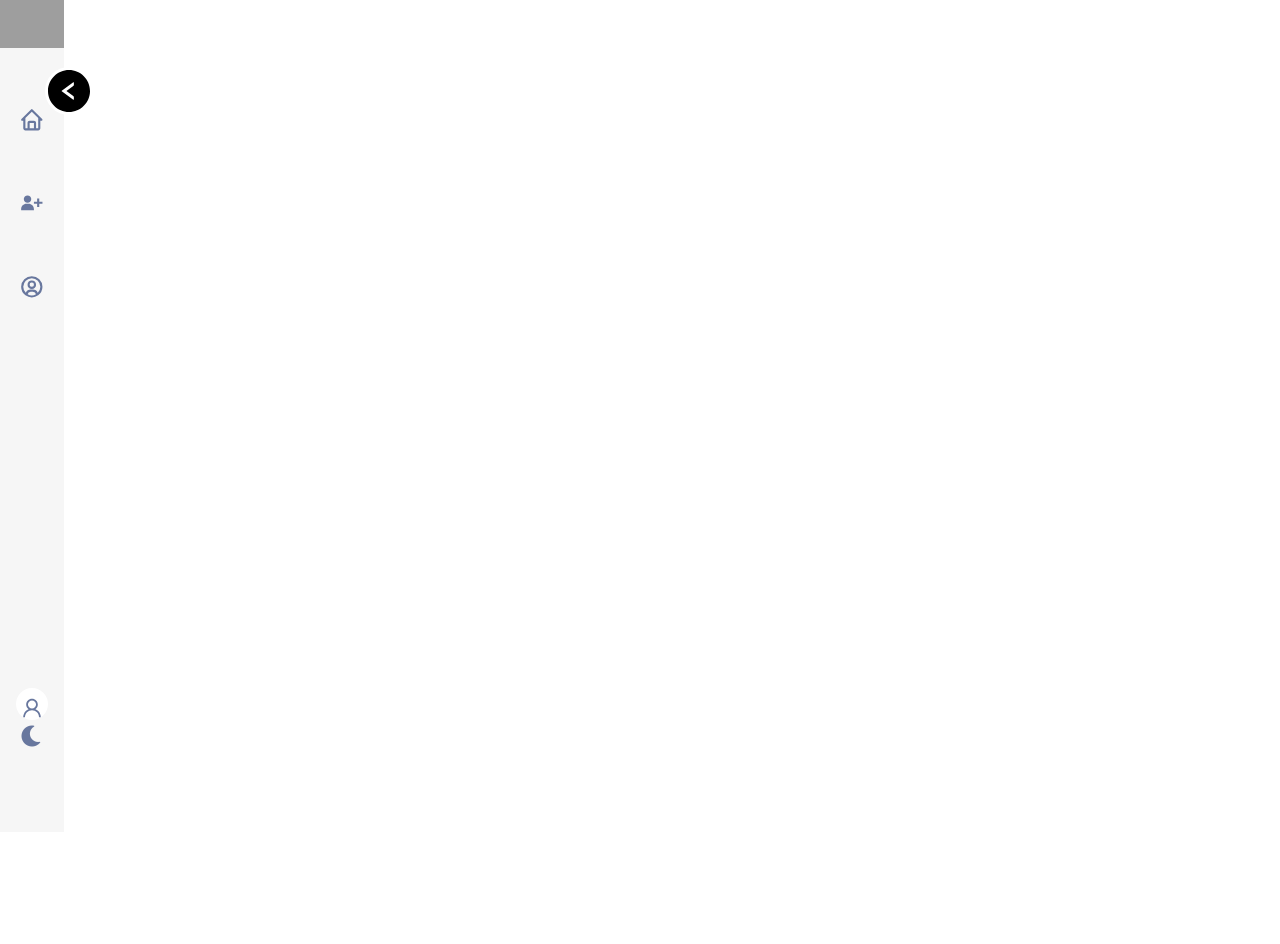
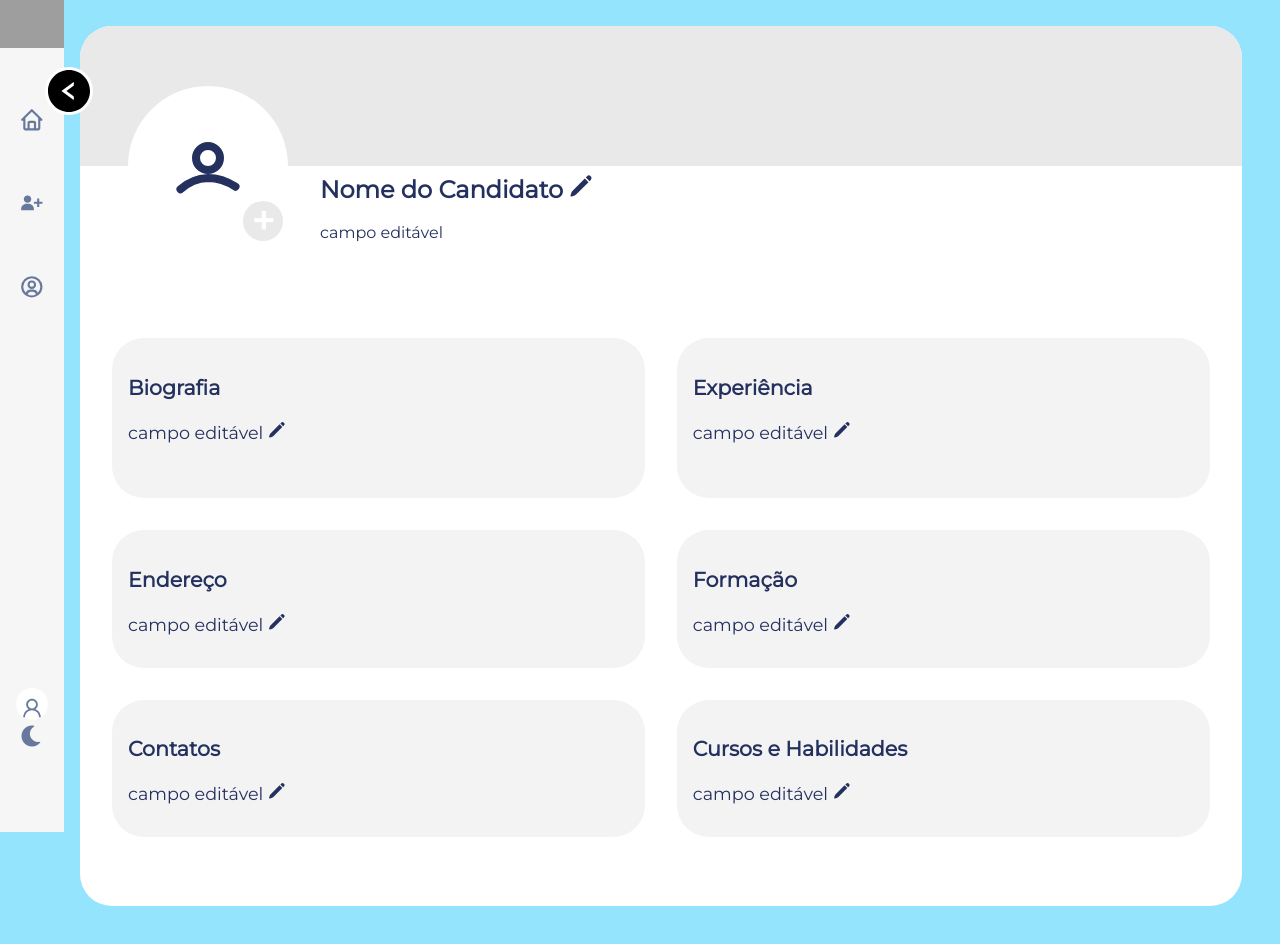
Before and after one commit to pfFabio/marica-emprego_3periodo, a React (Create React App) app: page /perfilcandidato in a window 1280 px wide. Before the commit this address had no page. Shown: the top 944 px of the page. Before the commit the page ends 800 px from the top, so only its background shows below. Built offline with nearby package versions, Linux system fonts and the light colour scheme; grey boxes are pictures that could not be loaded.

Commit message:
perfil de candidato

```diff
--- a/public/index.html
+++ b/public/index.html
@@ -10,6 +10,7 @@
       content="Web site created using create-react-app"
     />
     <link rel="stylesheet" href="https://cdnjs.cloudflare.com/ajax/libs/font-awesome/6.0.0-beta3/css/all.min.css">
+    <link rel="stylesheet" href="https://fonts.googleapis.com/css2?family=Montserrat&display=swap">
     <link rel="apple-touch-icon" href="%PUBLIC_URL%/logo192.png" />
     <!--
       manifest.json provides metadata used when your web app is installed on a
--- a/src/App.jsx
+++ b/src/App.jsx
@@ -7,6 +7,8 @@ import Main from "./components/Main";
 import CadastroEmpresa from "./components/CadastroEmpresa";
 import CadastroCandidato from "./components/CadastroCandidato";
 import Feed from "./components/Feed";
+import PerfilEmpresa from "./components/PerfilEmpresa";
+import PerfilCandidato from "./components/PerfilCandidato";
 import { lightTheme, darkTheme } from "./theme";
 import GlobalStyle from "./temaGlobal";
 
@@ -25,6 +27,8 @@ function App() {
               <Route path="/" element={<Main />} />
               <Route path="/cadastroempresa" element={<CadastroEmpresa />} />
               <Route path="/cadastrocandidato" element={<CadastroCandidato />} />
+              <Route path="/perfilempresa" element={<PerfilEmpresa />} />
+              <Route path="/perfilcandidato" element={<PerfilCandidato />} />
               <Route path="/feed" element={<Feed />} />
             </Routes>
 
--- /dev/null
+++ b/src/components/PerfilCandidato.jsx
@@ -0,0 +1,182 @@
+import styled from "styled-components";
+import {HiPencil} from "react-icons/hi2";
+
+const Container = styled.div`
+    display: flex;
+    justify-content: flex-end;
+    height: 100rem;
+    width: 100vw;
+    background-color: #94E4FE;
+    font-family: 'Montserrat', sans-serif;
+`
+
+const Content = styled.div`
+    display: flex;
+    height: 55rem;
+    background-color: #A8D0E6;
+    flex-grow: 1;
+    background-color: rgb(255, 255, 255);
+    border-radius: 2rem;
+    margin: 2% 3%;
+    margin-left: 5rem;
+    display: flex;
+    flex-direction: column;
+
+    @media(max-width:800px){
+        height: 90rem;
+    }
+  `
+
+  const Header= styled.div`
+    position: relative;
+    padding: 3rem;
+    display: flex;
+    align-items: center;
+    gap: 2rem;
+    background-color: transparent;
+    overflow: hidden;
+    padding-top: 3rem;
+    &:before {
+    content: "";
+    position: absolute;
+    top: 0;
+    left: 0;
+    width: 100%;
+    height: 50%;
+    background-color: #E9E9E9;
+    z-index: 0;
+    border-radius: 2rem 2rem 0 0;
+}
+`
+
+/*
+  .header > * {
+    position: relative;
+    z-index: 1;
+  }
+
+  .profile-pic {
+    width: 120px;
+    height: auto;
+    background-color: #c9eff8;
+    border-radius: 50%;
+  }
+*/
+const Company=styled.div`
+    padding-top: 5rem;
+    font-family: "Montserrat", sans-serif;
+`
+
+
+
+  const InfoGrid = styled.section`
+    display: grid;
+    grid: 10rem/ auto auto;
+    gap: 2rem;
+    margin-top: 2rem;
+    padding-left: 2rem;
+    padding-right: 2rem;
+    height: 30rem;
+
+    @media(max-width:800px){
+        grid: 10rem / auto;
+    }
+`
+
+  const InfoBox=styled.div`
+    background-color: #F3F3F3;
+    padding: 1rem;
+    border-radius: 2rem;
+    min-width: 25rem;
+    font-family: "Montserrat", sans-serif;
+    font-size: 1.1rem;
+`
+
+
+  const ProfilePic = styled.div`
+    position: relative;
+    width: 10rem;
+    height: 10rem;
+    background-color: #FFFFFF;
+    border-radius: 50%;
+    display: flex;
+    justify-content: center;
+    align-items: center;
+  `
+
+ const Svg = styled.svg`
+    width: 60%;
+    height: 60%;
+  `
+
+  const AddIcon = styled.span`
+    position: absolute;
+    bottom: 5px;
+    right: 5px;
+    background-color: #E9E9E9;
+    color: #fff;
+    font-size: 2.5rem;
+    width: 2.5rem;
+    height: 2.5rem;
+    border-radius: 50%;
+    text-align: center;
+    line-height: 2.5rem;
+    font-weight: bold;
+    cursor: pointer;
+`
+
+
+function PerfilCandidato(){
+    return(
+        <Container>
+            <Content>
+                <Header>
+                    <ProfilePic>
+                        <Svg xmlns="http://www.w3.org/2000/svg" fill="none" viewBox="0 0 24 24" stroke="currentColor">
+                            <path stroke-linecap="round" stroke-linejoin="round" stroke-width="2"
+                            d="M5.121 17.804A10.967 10.967 0 0112 15c2.485 0 4.77.81 6.879 2.175M15 10a3 3 0 11-6 0 3 3 0 016 0z" />
+                        </Svg>
+                        <AddIcon>+</AddIcon>
+                    </ProfilePic>
+                    <Company>
+                        <h2>Nome do Candidato <span class="edit"><HiPencil/></span></h2>
+                        <p>campo editável</p>
+                    </Company>
+
+                </Header>
+
+                <InfoGrid>
+                    <InfoBox>
+                        <h3>Biografia</h3>
+                        <p>campo editável <span class="edit"><HiPencil/></span></p>
+                    </InfoBox>
+                    <InfoBox>
+                        <h3>Experiência</h3>
+                        <p>campo editável <span class="edit"><HiPencil/></span></p>
+                    </InfoBox>
+                    <InfoBox>
+                        <h3>Endereço</h3>
+                        <p>campo editável <span class="edit"><HiPencil/></span></p>
+                    </InfoBox>
+                    <InfoBox>
+                        <h3>Formação</h3>
+                        <p>campo editável <span class="edit"><HiPencil/></span></p>
+                    </InfoBox>
+                    <InfoBox>
+                        <h3>Contatos</h3>
+                        <p>campo editável <span class="edit"><HiPencil/></span></p>
+                    </InfoBox>
+
+                    <InfoBox>
+                        <h3>Cursos e Habilidades</h3>
+                        <p>campo editável <span class="edit"><HiPencil/></span></p>
+                    </InfoBox>
+                </InfoGrid>
+            </Content>
+        </Container>
+    )
+};
+
+
+
+export default PerfilCandidato;
```
